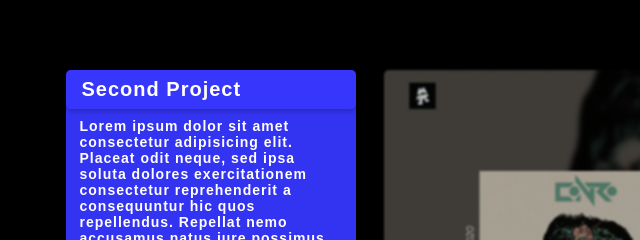
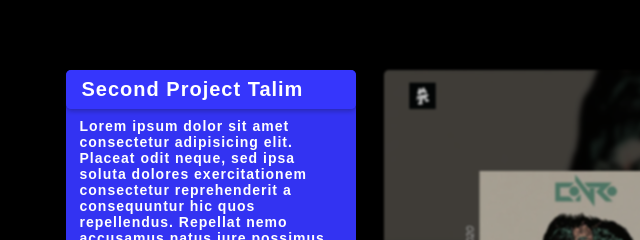
Before and after one commit to talim77/portfolio, a plain HTML site: page index.html in a window 1280 px wide. Shown: the part 515-755 px from the top of the page, 80-720 px from the left. Drawn offline with Linux system fonts and the light colour scheme.

Commit message:
Update index.html
maine sirf apana name add kiya h second project me

```diff
--- a/index.html
+++ b/index.html
@@ -66,7 +66,7 @@
             </div>
             <div id="info" class="left-slide ryt-slide">
                 <div class="title">
-                    <h2>Second Project</h2>
+                    <h2>Second Project Talim</h2>
                     <p>Lorem ipsum dolor sit amet consectetur adipisicing elit. Placeat odit neque, sed ipsa soluta dolores exercitationem consectetur reprehenderit a consequuntur hic quos repellendus. Repellat nemo accusamus natus iure possimus iste!</p>
                 </div>
             </div>
```
